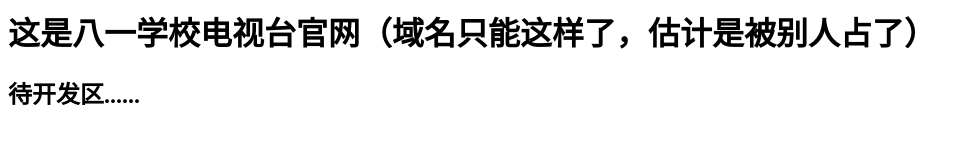
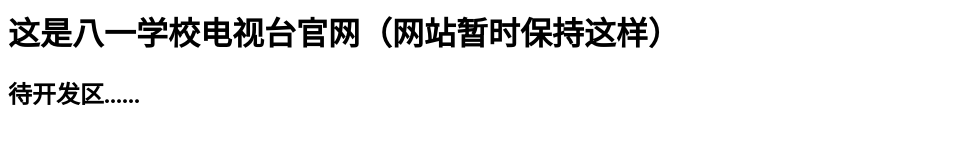
Before and after one commit to 81-TV/81-TV.github.io, a plain HTML site: page index.html in a window 1280 px wide. Shown: the whole page, without its empty margins (0-970 px from the left). Drawn offline with Linux system fonts and the light colour scheme.

Commit message:
Update index.html

```diff
--- a/index.html
+++ b/index.html
@@ -1,2 +1,2 @@
-<h1>这是八一学校电视台官网（域名只能这样了，估计是被别人占了）</h1>
+<h1>这是八一学校电视台官网（网站暂时保持这样）</h1>
 <h2>待开发区......</h2>
```
